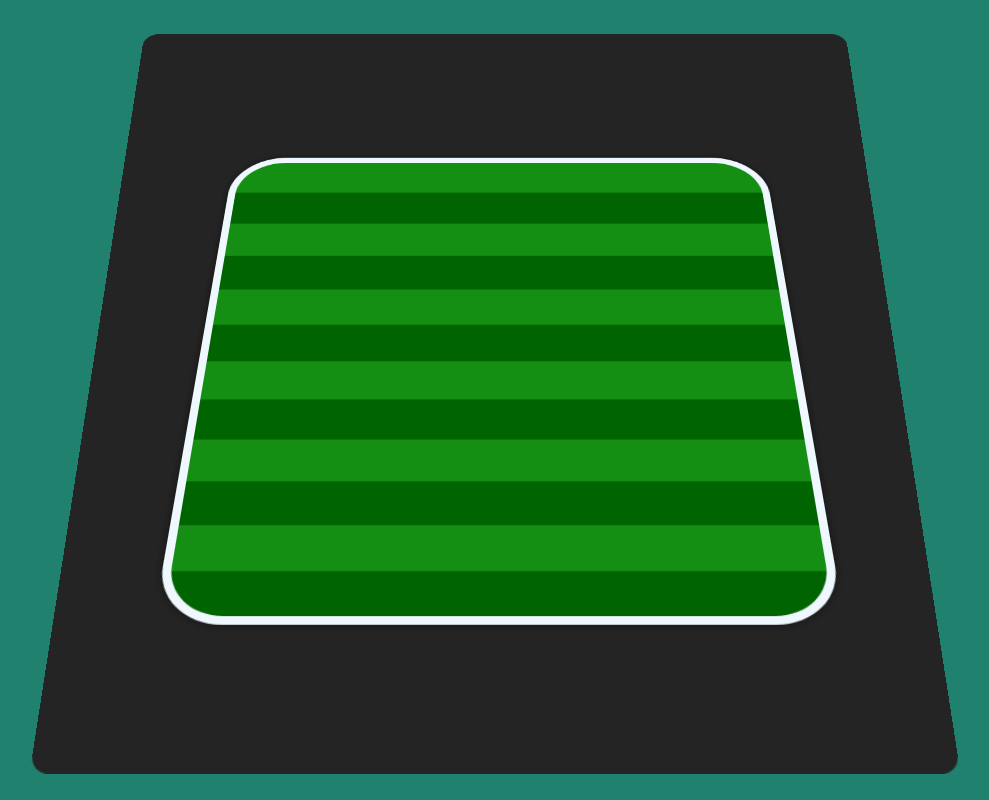
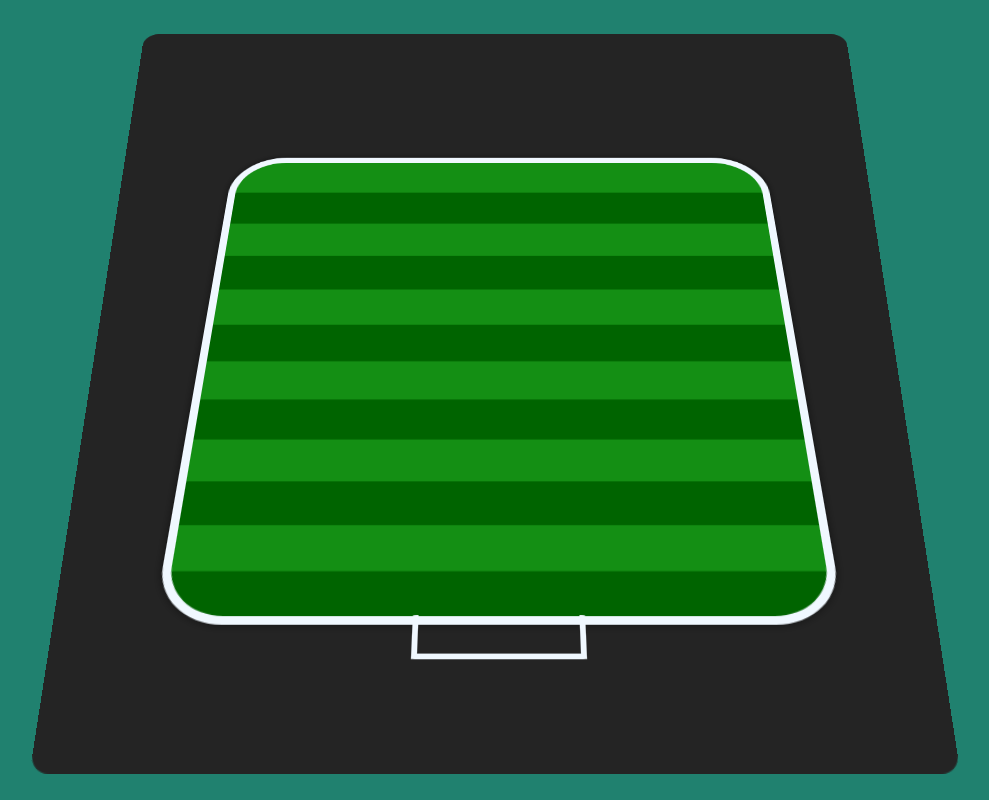
Before and after one commit to deividvaz1/soccer-formation, a plain HTML site: page index.html in a window 1280 px wide. Shown: the whole page, without its empty margins (141-1130 px from the left). Drawn offline with Linux system fonts and the light colour scheme.

Commit message:
criação da 'goleira'

```diff
--- a/index.html
+++ b/index.html
@@ -13,6 +13,7 @@
 <body>
   <div class="central"></div>
   <div class="principal">
+    <div class="inner-square" style="border-top: none;"></div>
   </div>
 </body>
 </html>
--- a/style.css
+++ b/style.css
@@ -41,3 +41,17 @@ body {
   background-size: 100% 91.2px; /* Define a altura das linhas */
   background-repeat: repeat-y; /* Repete verticalmente */
 }
+
+.inner-square {
+  width: 40%;
+  max-width: 150px;
+  height: 20%;
+  max-height: 40px;
+  background-color: transparent;
+  border: 5px solid aliceblue;
+  border-radius: 2%;
+  position: absolute;
+  top: 103.5%;
+  left: 50%;
+  transform: translate(-50%, -50%);
+}
```
